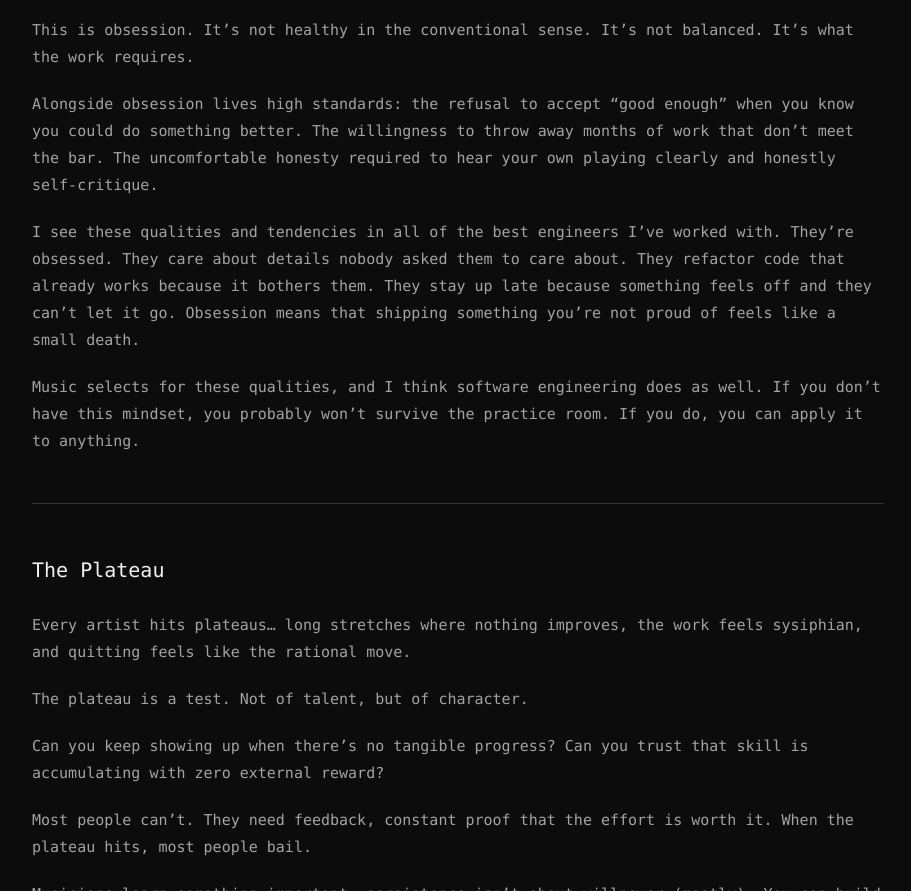
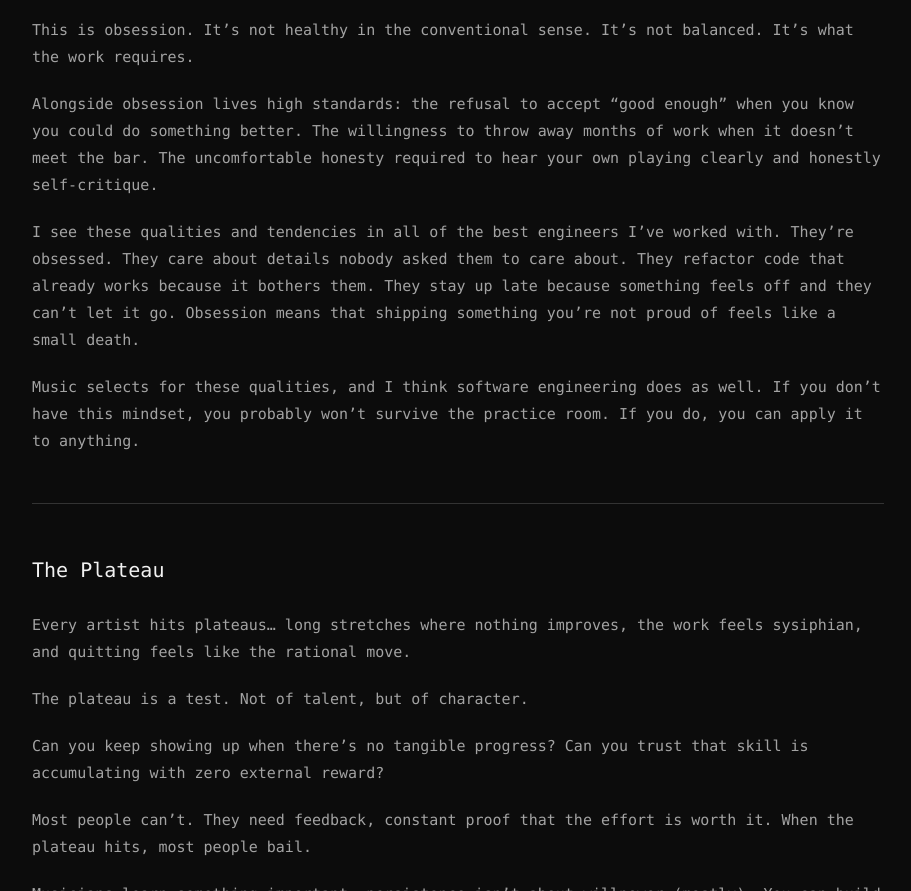
Before and after one commit to rpalermodrums/ryanpalermo-dot-dev, an Astro site in the folder apps/blog/: page /blog/jazz-engineers in a window 1280 px wide. Shown: the part 3855-4746 px from the top of the page, without its empty margins (182-1093 px from the left). Built offline with nearby package versions, Linux system fonts and the light colour scheme; Astro itself is replaced by a stand-in of ours.

Commit message:
rephrase

```diff
--- a/apps/blog/src/content/posts/jazz-engineers.md
+++ b/apps/blog/src/content/posts/jazz-engineers.md
@@ -85,7 +85,7 @@ It’s not talent alone. Talent gets you in the door. But any musician worth the
 
 This is obsession. It’s not healthy in the conventional sense. It’s not balanced. It’s what the work requires.
 
-Alongside obsession lives high standards: the refusal to accept “good enough” when you know you could do something better. The willingness to throw away months of work that don't meet the bar. The uncomfortable honesty required to hear your own playing clearly and honestly self-critique.
+Alongside obsession lives high standards: the refusal to accept “good enough” when you know you could do something better. The willingness to throw away months of work when it doesn't meet the bar. The uncomfortable honesty required to hear your own playing clearly and honestly self-critique.
 
 I see these qualities and tendencies in all of the best engineers I’ve worked with. They’re obsessed. They care about details nobody asked them to care about. They refactor code that already works because it bothers them. They stay up late because something feels off and they can’t let it go. Obsession means that shipping something you're not proud of feels like a small death.
 
```
